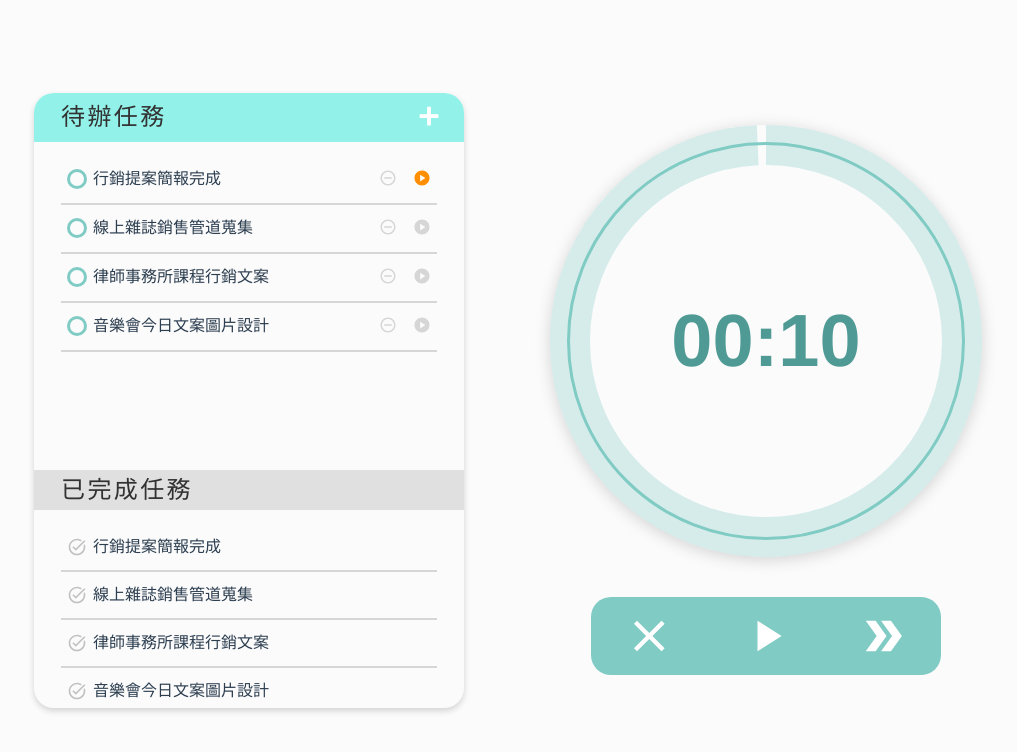
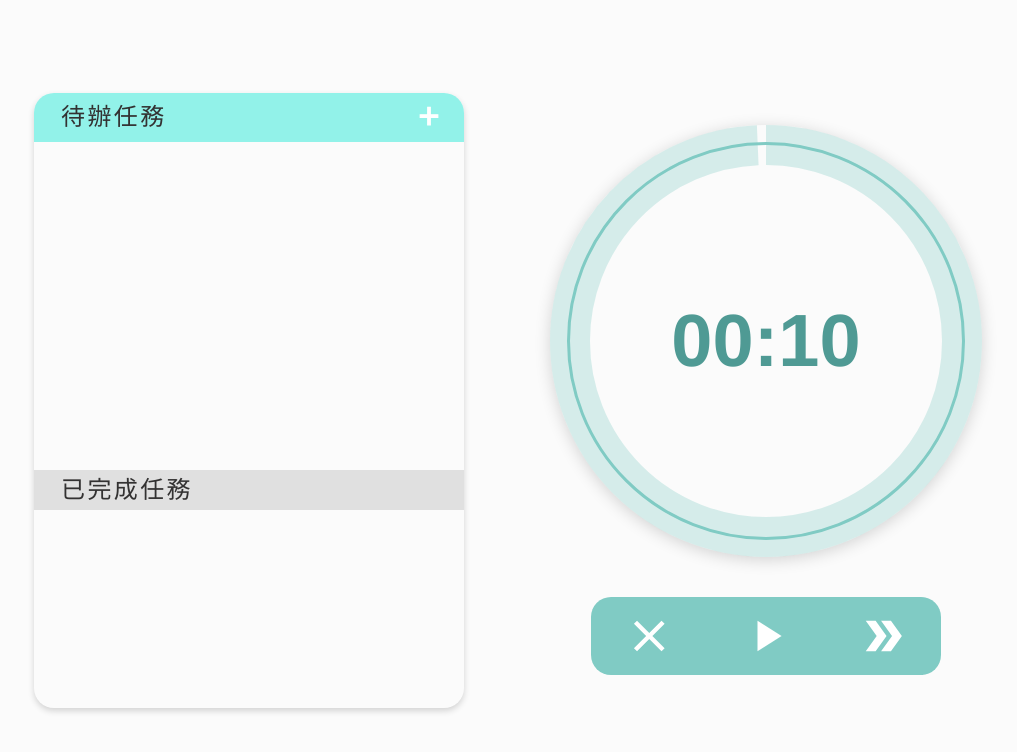
Before and after one commit to JackyYu-tp/pomodoro, a Vue app: page /#/ in a window 1280 px wide. Shown: the top 752 px of the page, without its empty margins (94-1111 px from the left). Built offline with nearby package versions, Linux system fonts and the light colour scheme.

Commit message:
feat: list儲存於localStorage
增加未完成清單及完成清單於localStorage存取

```diff
--- a/src/views/Home.vue
+++ b/src/views/Home.vue
@@ -71,50 +71,8 @@ export default {
       timer: null,
       isCounting: false,
       nowMission: 0,
-      waitingMissions: [
-        {
-          id: 1,
-          isDoing: false,
-          label: "行銷提案簡報完成"
-        },
-        {
-          id: 2,
-          isDoing: false,
-          label: "線上雜誌銷售管道蒐集"
-        },
-        {
-          id: 3,
-          isDoing: false,
-          label: "律師事務所課程行銷文案"
-        },
-        {
-          id: 4,
-          isDoing: false,
-          label: "音樂會今日文案圖片設計"
-        }
-      ],
-      finishedMissions: [
-        {
-          id: 5,
-          isDoing: false,
-          label: "行銷提案簡報完成"
-        },
-        {
-          id: 6,
-          isDoing: false,
-          label: "線上雜誌銷售管道蒐集"
-        },
-        {
-          id: 7,
-          isDoing: false,
-          label: "律師事務所課程行銷文案"
-        },
-        {
-          id: 8,
-          isDoing: false,
-          label: "音樂會今日文案圖片設計"
-        }
-      ],
+      waitingMissions: [],
+      finishedMissions: [],
       isShowModal: false,
       addMission: ""
     }
@@ -144,6 +102,12 @@ export default {
         })
       )
     }
+  },
+  mounted() {
+    this.handleGetList()
+  },
+  beforeDestroy() {
+    this.handleSaveList()
   },
   methods: {
     // setNowItem(name) {
@@ -189,6 +153,7 @@ export default {
     handleEventFinish() {
       let item = this.waitingMissions.splice(this.nowMission, 1)
       this.finishedMissions = [...this.finishedMissions, ...item]
+      this.handleSaveList()
     },
     handleSetRestTime() {
       if (this.totalTime === 1500) {
@@ -216,6 +181,34 @@ export default {
         }
       ]
       this.handleCancel()
+      this.handleSaveList()
+    },
+    handleSaveList() {
+      localStorage.setItem(
+        "waitingMissions",
+        JSON.stringify(this.waitingMissions)
+      )
+      localStorage.setItem(
+        "finishedMissions",
+        JSON.stringify(this.finishedMissions)
+      )
+    },
+    handleGetList() {
+      let waitingMissions = localStorage.getItem("waitingMissions")
+      if (waitingMissions) {
+        waitingMissions = JSON.parse(waitingMissions)
+      }
+      if (waitingMissions && waitingMissions.length > 0) {
+        this.waitingMissions = waitingMissions
+      }
+
+      let finishedMissions = localStorage.getItem("finishedMissions")
+      if (finishedMissions) {
+        finishedMissions = JSON.parse(finishedMissions)
+      }
+      if (finishedMissions && finishedMissions.length > 0) {
+        this.finishedMissions = finishedMissions
+      }
     }
   }
 }
```
